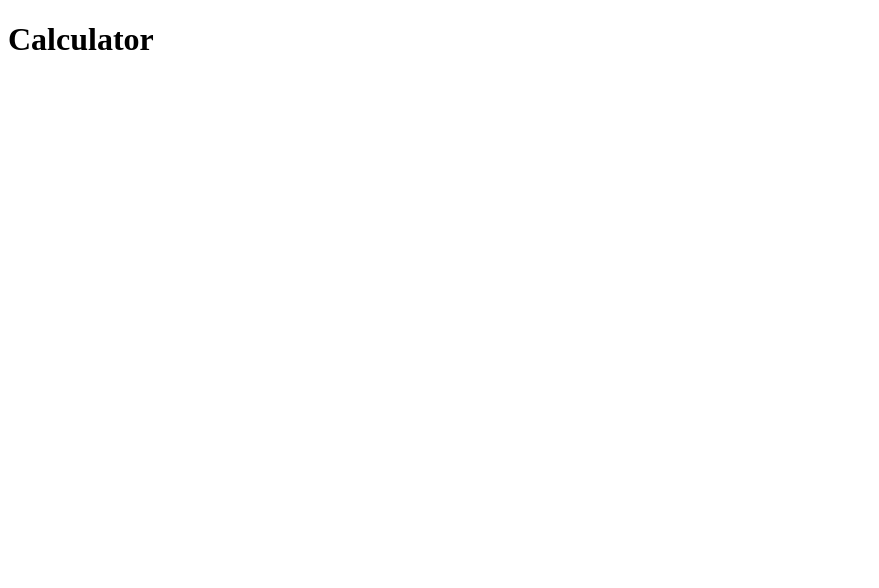
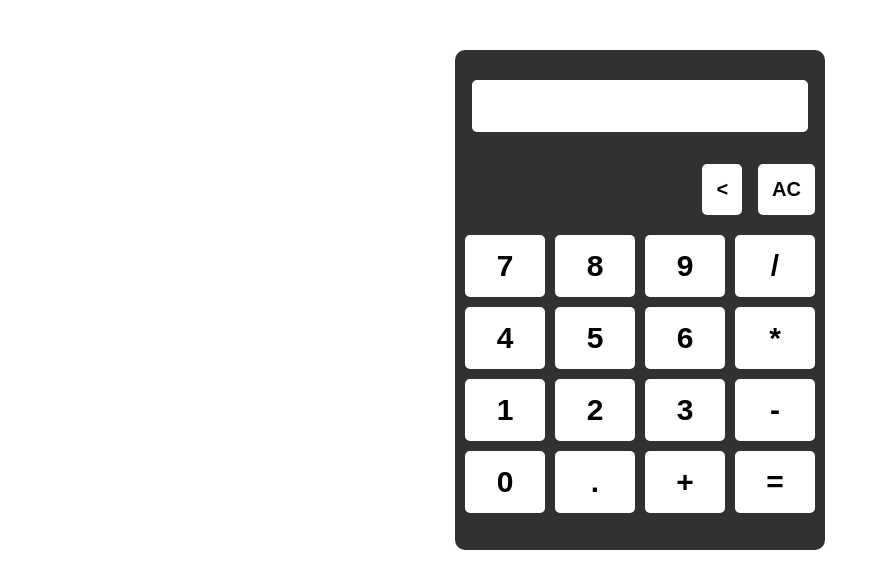
Before and after one commit to 21MoududAhammed/-calculator, a plain HTML site: page index.html in a window 1280 px wide. Shown: the whole page, without its empty margins (0-879 px from the left). Drawn offline with Linux system fonts and the light colour scheme.

Commit message:
calculator desigen done

```diff
--- a/index.css
+++ b/index.css
@@ -0,0 +1,57 @@
+#calculator{
+    display: flex;
+    justify-content: center;
+    margin-top: 50px;
+}
+#calculator-body{
+    background-color: rgb(50, 49, 49);
+    color: black;
+    height: 480px;
+    width: 350px;
+    padding: 10px;
+    border-radius: 10px;
+}
+.input-field{
+    display: flex;
+    justify-content: center;
+}
+.input-field>input{
+    height: 50px;
+    width: 95%;
+    text-align: end;
+    font-size: 30px;
+    font-weight: bold;
+    border: 0px;
+    border-radius: 5px;
+    margin-top: 20px;
+}
+#control-btns{
+    display: flex;
+    justify-content: end;
+    margin-top: 2rem;
+}
+.control-btn{
+    border: 4px solid white;
+    border-radius: 5px;
+    background-color: white;
+    padding: 10px;
+    font-size: 20px;
+    font-weight: bold;
+    margin-left: 1rem;
+}
+
+.all-buttons{
+    margin-top: 20px;
+    display: grid;
+    grid-template-columns: repeat(4,1fr);
+    grid-gap: 10px;
+
+}
+.buttons{
+    border: 4px solid white;
+    border-radius: 5px;
+    background-color: white;
+    padding: 10px;
+    font-size: 30px;
+    font-weight: bold;
+}
--- a/index.html
+++ b/index.html
@@ -8,11 +8,40 @@
     <link rel="stylesheet" href="index.css">
 </head>
 <body>
-    <header>
-        <h1>Calculator </h1>
+    <header class="heading">
+        <!-- // -->
     </header>
-    <main>
+    <main id="calculator">
+        <section id="calculator-body">
+            <section class="input-field">
+                <input type="text">
+            </section>
+            <section id="all-buttons-action">
+                <section id="control-btns">
+                    <button class="control-btn"> < </button>
+                    <button class="control-btn">AC</button>
+                </section>
+                <section class="all-buttons">
+                    <button class="buttons">7</button>
+                    <button class="buttons">8</button>
+                    <button class="buttons">9</button>
+                    <button class="buttons">/</button>
+                    <button class="buttons">4</button>
+                    <button class="buttons">5</button>
+                    <button class="buttons">6</button>
+                    <button class="buttons">*</button>
+                    <button class="buttons">1</button>
+                    <button class="buttons">2</button>
+                    <button class="buttons">3</button>
+                    <button class="buttons">-</button>
+                    <button class="buttons">0</button>
+                    <button class="buttons">.</button>
+                    <button class="buttons">+</button>
+                    <button class="buttons">=</button>
+                </section>
+            </section>
 
+        </section>
     </main>
     <footer>
 
--- a/index.js
+++ b/index.js
@@ -0,0 +1,7 @@
+document.getElementById('all-buttons-action').addEventListener('click',function(event){
+    if(isNaN(event.target.innerText)){
+        console.log('not a number');
+    }else{
+        console.log('number');
+    }
+})
```
